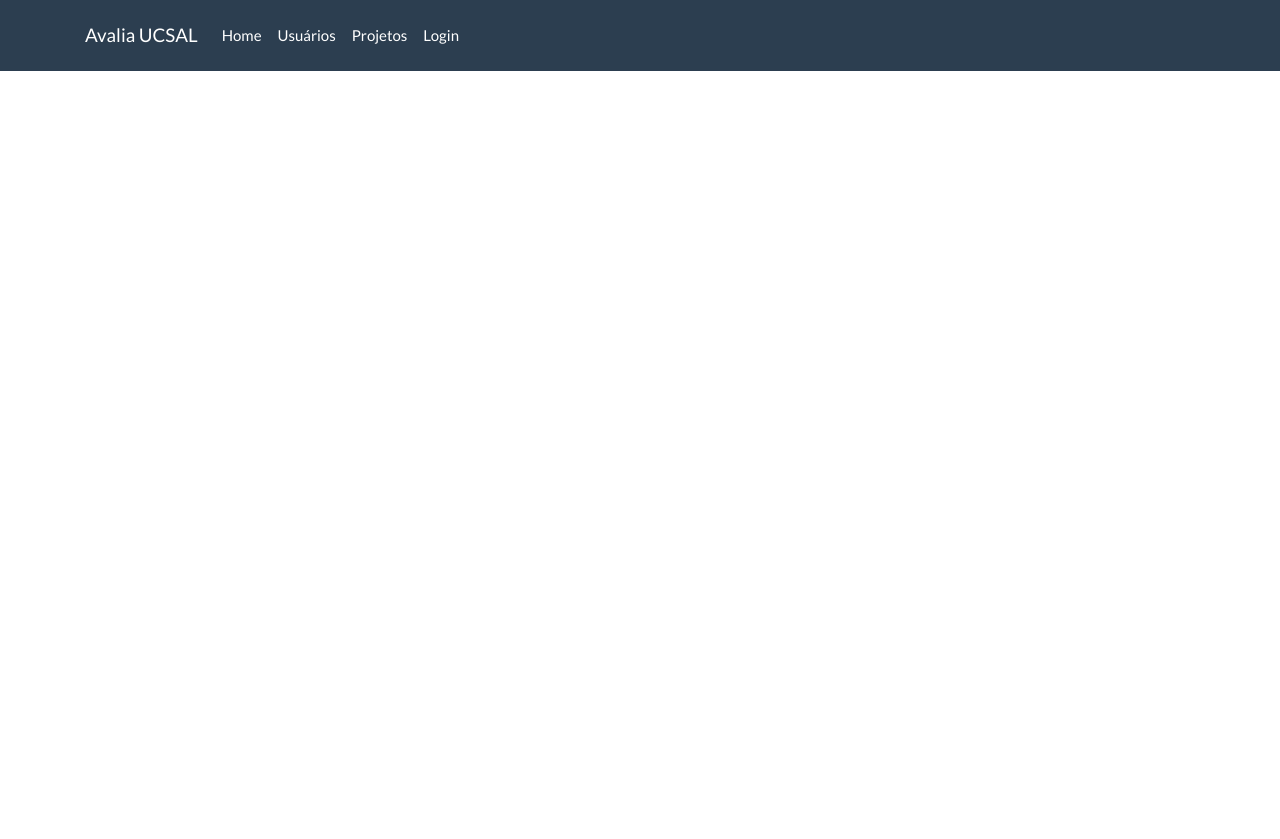
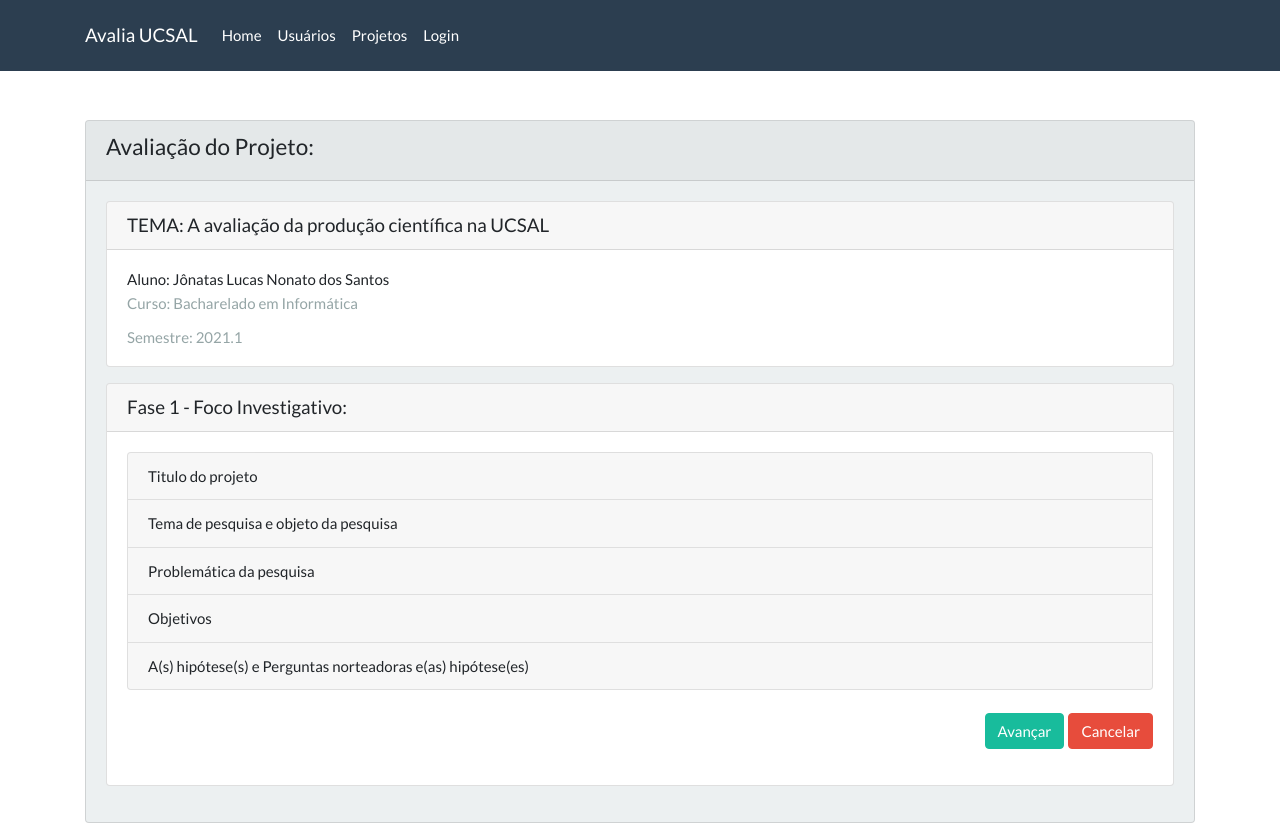
Before and after one commit to JonatasLNS/avalia-projeto-app, a React (Create React App) app: page /#/formulario-avaliacao in a window 1280 px wide. Before the commit the page ends 800 px from the top, so only its background shows below. Built offline with nearby package versions, Linux system fonts and the light colour scheme.

Commit message:
Criação do form de Avaliação

```diff
--- a/package.json
+++ b/package.json
@@ -7,8 +7,10 @@
     "@testing-library/react": "^11.1.0",
     "@testing-library/user-event": "^12.1.10",
     "axios": "^0.21.1",
+    "bootstrap": "^4.6.0",
     "bootswatch": "^4.6.0",
     "react": "^17.0.1",
+    "react-bootstrap": "^1.5.2",
     "react-dom": "^17.0.1",
     "react-router-dom": "^5.2.0",
     "react-scripts": "4.0.3",
--- /dev/null
+++ b/src/app/service/alunoService.js
@@ -0,0 +1,12 @@
+import ApiService from '../apiservice'
+
+export default class AlunosService extends ApiService {
+    constructor(){
+        // Precisa ser igual ao @RequestMapping da classe Resource
+        super('/api/alunos')
+    }
+
+    getByMatricula(id){
+        return this.get('/1')
+    }
+}
--- a/src/components/selectMenu.js
+++ b/src/components/selectMenu.js
@@ -2,9 +2,9 @@ import React from 'react'
 
 export default (props) => {
 
-    const options = props.lista.map( option => {
+    const options = props.lista.map( (option, index) => {
         return (
-            <option value={option.value}>{option.label}</option>
+            <option key={index} value={option.value}>{option.label}</option>
         )
     })
 
--- a/src/index.js
+++ b/src/index.js
@@ -2,10 +2,8 @@ import React from 'react';
 import ReactDOM from 'react-dom';
 import App from './main/App';
 
+import "bootstrap/dist/css/bootstrap.min.css";
 
-ReactDOM.render(
-  <React.StrictMode>
-    <App />
-  </React.StrictMode>,
-  document.getElementById('root')
+
+ReactDOM.render(<App />,document.getElementById('root')
 );
--- a/src/main/App.js
+++ b/src/main/App.js
@@ -7,7 +7,6 @@ import 'toastr/build/toastr.min.js'
 
 import 'bootswatch/dist/flatly/bootstrap.css'
 import '../custom.css'
-import 'toastr/build/toastr.css'
 
 
 class App extends React.Component{
--- a/src/main/rotas.js
+++ b/src/main/rotas.js
@@ -3,6 +3,7 @@ import React from 'react';
 import Login from '../views/login'
 import CadastroUsuario from '../views/cadastroUsuario'
 import CadastroProjeto from '../views/cadastroProjeto'
+import FormularioAvaliacao from '../views/formularioAvaliacao'
 import Home from '../views/home'
 
 import { Route, Switch, HashRouter } from 'react-router-dom'
@@ -15,6 +16,7 @@ function Rotas(){
                 <Route path="/login" component={Login} />
                 <Route path="/cadastro-usuarios" component={CadastroUsuario} />
                 <Route path="/cadastro-projetos" component={CadastroProjeto} />
+                <Route path="/formulario-avaliacao" component={FormularioAvaliacao} />
             </Switch>
         </HashRouter>
     )
--- /dev/null
+++ b/src/views/formularioAvaliacao.js
@@ -0,0 +1,150 @@
+import React from 'react'
+
+import { withRouter } from 'react-router-dom'
+import { Accordion, Card } from "react-bootstrap";
+
+import FormGroup from '../components/form-group'
+import SelectMenu from '../components/selectMenu'
+
+import "bootstrap/dist/css/bootstrap.min.css";
+
+class FormularioAvaliacao extends React.Component{
+    render(){
+
+        const listaOpcoes = [
+            { label: 'Selecione...' , value: '' },
+            { label: 'SIM' , value: '1' },
+            { label: 'NÃO' , value: '2' },
+            { label: 'PARCIALMENTE' , value: '3' }
+        ]
+
+        return(
+
+
+            <div>
+                <div className="card bg-light mb-3" >
+                    <div className="card-header"><h4>Avaliação do Projeto:</h4></div>
+                    <div className="card-body">
+
+                    <div className="card mb-3">
+                        <h5 className="card-header">TEMA: A avaliação da produção científica na UCSAL</h5>
+                        <div className="card-body">
+                            <h6 className="card-title">Aluno: Jônatas Lucas Nonato dos Santos</h6>
+                            <h6 className="card-subtitle text-muted">Curso: Bacharelado em Informática</h6> <br />
+                            <h6 className="card-subtitle text-muted">Semestre: 2021.1</h6>
+                        </div>
+                    </div>
+
+                    <div className="card mb-3">
+                        <h5 className="card-header"> Fase 1 - Foco Investigativo: </h5>
+                        <div className="card-body">
+                            <Accordion>
+                                <Card>
+                                    <Accordion.Toggle as={Card.Header} eventKey="0">
+                                        Titulo do projeto
+                                    </Accordion.Toggle>
+
+                                    <Accordion.Collapse eventKey="0">
+                                        <Card.Body>
+                                            <div>
+                                                <FormGroup label="O título está relacionado com o tema problematizado?" htmlFor="inputFormTitulo1">
+                                                <SelectMenu className='form-control' lista={listaOpcoes}></SelectMenu>
+                                                </FormGroup>
+                                                <FormGroup label="O título apresenta o trabalho desenvolvido?" htmlFor="inputFormTitulo2">
+                                                <SelectMenu className='form-control' lista={listaOpcoes}></SelectMenu>
+                                                </FormGroup>
+                                                <FormGroup label="O título atrai o leitor?" htmlFor="inputFormTitulo3">
+                                                <SelectMenu className='form-control' lista={listaOpcoes}></SelectMenu>
+                                                </FormGroup>
+                                                <FormGroup label="O título está relacionado com uma pesquisa matricial?" htmlFor="inputFormTitulo4">
+                                                <SelectMenu className='form-control' lista={listaOpcoes}></SelectMenu>
+                                                </FormGroup>
+                                                <FormGroup label="O titulo está relacionado com a Linha e o Grupo de Pesquisa?" htmlFor="inputFormTitulo5">
+                                                <SelectMenu className='form-control' lista={listaOpcoes}></SelectMenu>
+                                                </FormGroup>
+                                            </div>
+                                        </Card.Body>
+                                    </Accordion.Collapse>
+                                </Card>
+
+                                <Card>
+                                    <Accordion.Toggle as={Card.Header} eventKey="1">
+                                        Tema de pesquisa e objeto da pesquisa
+                                    </Accordion.Toggle>
+
+                                    <Accordion.Collapse eventKey="1">
+                                        <Card.Body>
+                                            <div>This is second tab body </div>
+                                        </Card.Body>
+                                    </Accordion.Collapse>
+                                </Card>
+                                <Card>
+                                    <Accordion.Toggle as={Card.Header} eventKey="1">
+                                        Problemática da pesquisa
+                                    </Accordion.Toggle>
+
+                                    <Accordion.Collapse eventKey="1">
+                                        <Card.Body>
+                                            <div>This is second tab body </div>
+                                        </Card.Body>
+                                    </Accordion.Collapse>
+
+                                </Card>
+
+                                <Card>
+                                    <Accordion.Toggle as={Card.Header} eventKey="1">
+                                        Objetivos
+                                    </Accordion.Toggle>
+
+                                    <Accordion.Collapse eventKey="1">
+                                        <Card.Body>
+                                            <div>This is second tab body </div>
+                                        </Card.Body>
+                                    </Accordion.Collapse>
+
+                                </Card>
+
+                                <Card>
+                                    <Accordion.Toggle as={Card.Header} eventKey="1">
+                                        A(s) hipótese(s) e Perguntas norteadoras e(as) hipótese(es)
+                                    </Accordion.Toggle>
+
+                                    <Accordion.Collapse eventKey="1">
+                                        <Card.Body>
+                                            <div>This is second tab body </div>
+                                        </Card.Body>
+                                    </Accordion.Collapse>
+
+                                </Card>
+                            </Accordion>
+                            <br />
+                            <div className="row justify-content-end">
+                                <div className='form-group'>
+                                    <div className="col-md-12 ms-auto">
+                                            <button  type="button" className="btn btn-success mr-1">Avançar</button>
+                                            <button  type="button" className="btn btn-danger">Cancelar</button>
+                                    </div>
+                                </div>
+                            </div>
+
+                        </div>
+                    </div>
+
+
+
+
+
+                    </div>
+                </div>
+
+
+
+
+            </div>
+
+
+        )
+    }
+}
+
+export default withRouter( FormularioAvaliacao )
--- a/src/views/home.js
+++ b/src/views/home.js
@@ -40,6 +40,11 @@ class Home extends React.Component{
         this.props.history.push('/cadastro-projetos')
     }
 
+    avaliar = () => {
+        this.props.history.push('/formulario-avaliacao')
+    }
+
+
     render(){
         return(
             <div>
@@ -69,7 +74,10 @@ class Home extends React.Component{
                     <div className="row">
                         <div className="col-md-12">
                             <div className="bs-component">
-                                <ProjetosTable avaliacoes={this.state.avaliacoes}></ProjetosTable>
+                                <ProjetosTable
+                                    avaliacoes={this.state.avaliacoes}
+                                    avaliarAction={this.avaliar}>
+                                </ProjetosTable>
                             </div>
                         </div>
                     </div>
--- a/src/views/projetosTable.js
+++ b/src/views/projetosTable.js
@@ -12,7 +12,11 @@ export default props => {
                 <td>{avaliacao.status}</td>
                 <td>{avaliacao.nota}</td>
                 <td>
-                    <button type="button" className="btn btn-success">Avaliar</button>
+                    <button type="button"  title="Avaliar"
+                            className="btn btn-success"
+                            onClick={ e => props.avaliarAction()}>
+                            Avaliar
+                    </button>
                 </td>
             </tr>
         )
```
Also changed, not shown: src/views/cadastroProjeto.js (+29 -10 lines), 1 other file (tests, documents, lock files or other folders).
